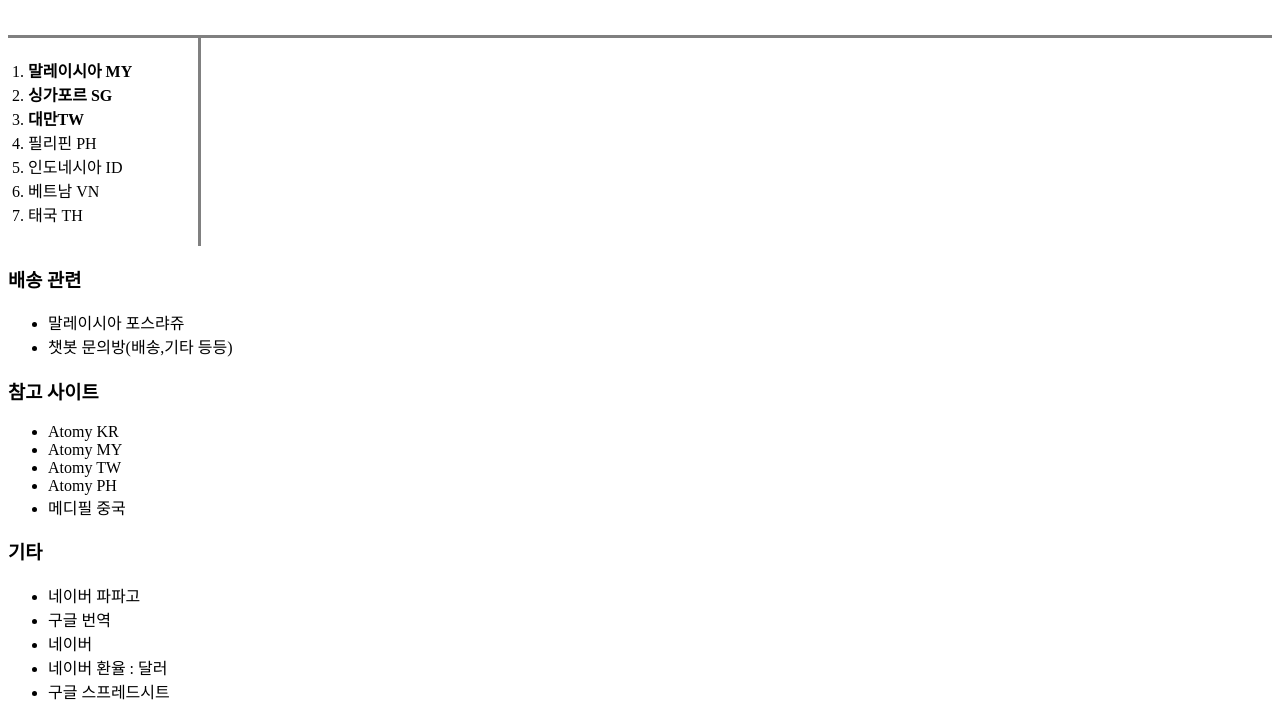
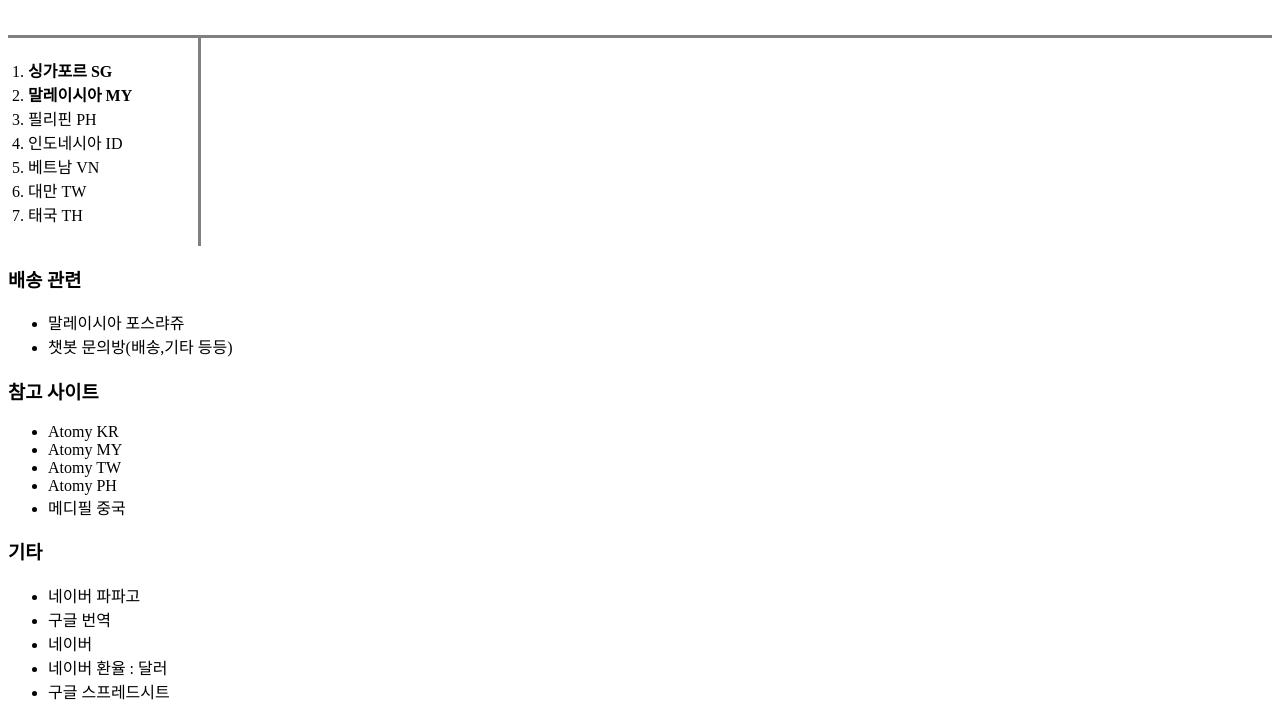
Before and after one commit to JakeK05/Web, a plain HTML site: page Web 1.html in a window 1280 px wide. Shown: the part 96-800 px from the top of the page. Drawn offline with Linux system fonts and the light colour scheme; a script that the page names is missing.

Commit message:
Update Web 1.html

```diff
--- a/Web 1.html
+++ b/Web 1.html
@@ -34,20 +34,22 @@
     <b>Shopee</b>
   </h2>
 <ol>
-  <li>
-      <a href ="https://seller.shopee.com.my/" target="_blank"  ><strong>말레이시아 MY </strong></a> </li>
-  <li>
+
+   <li>
     <a href ="https://seller.shopee.sg" target="_blank"  ><strong>싱가포르 SG</strong></a> </li>
-  <li>
-    <a href =https://seller.shopee.tw/ target="_blank"  ><strong>대만TW</strong></a> </li>
-  <li>
+ <li> <a href ="https://seller.shopee.com.my/" target="_blank"  ><strong>말레이시아 MY </strong></a> </li>
+   <li>
 <a href ="https://seller.shopee.ph/" target="_blank"> 필리핀 PH</a> </li>
   <li>
 <a href ="https://seller.shopee.co.id/" target="_blank"  >인도네시아 ID</a> </li>
-  <li>
+ <li>
     <a href ="https://banhang.shopee.vn//" target="_blank"  >베트남 VN</a> </li>
-  <li>
-    <a href ="https://seller.shopee.co.th//" target="_blank"  >태국 TH </a> </li>
+     <li>
+<a href ="https://seller.shopee.tw/" target="_blank"> 대만 TW</a> </li>
+
+ <li> <a href ="https://seller.shopee.co.th//" target="_blank" >태국 TH</a> </li>
+
+
 </ol>
 <h3>배송 관련</h3>
 <ul>
```
